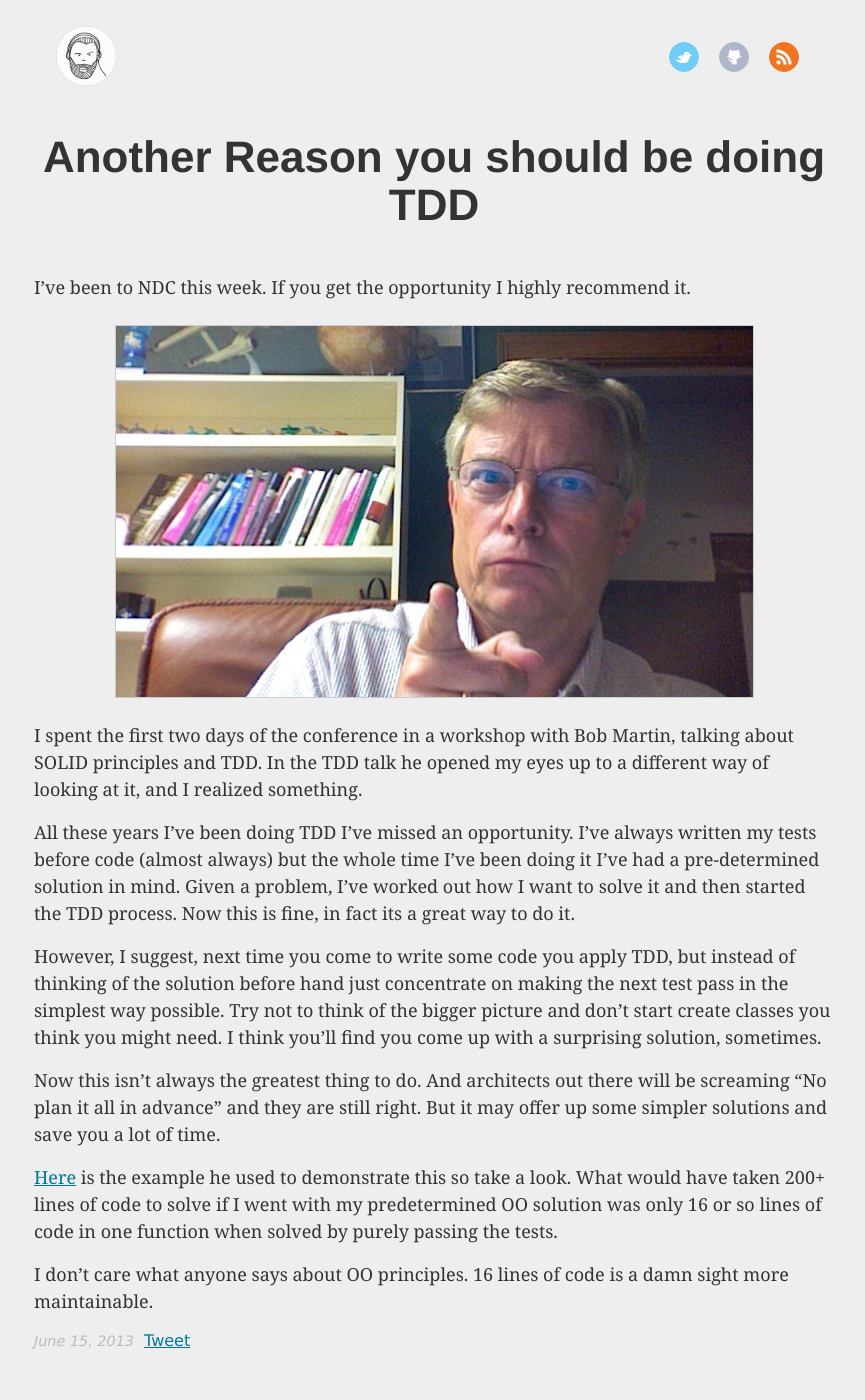
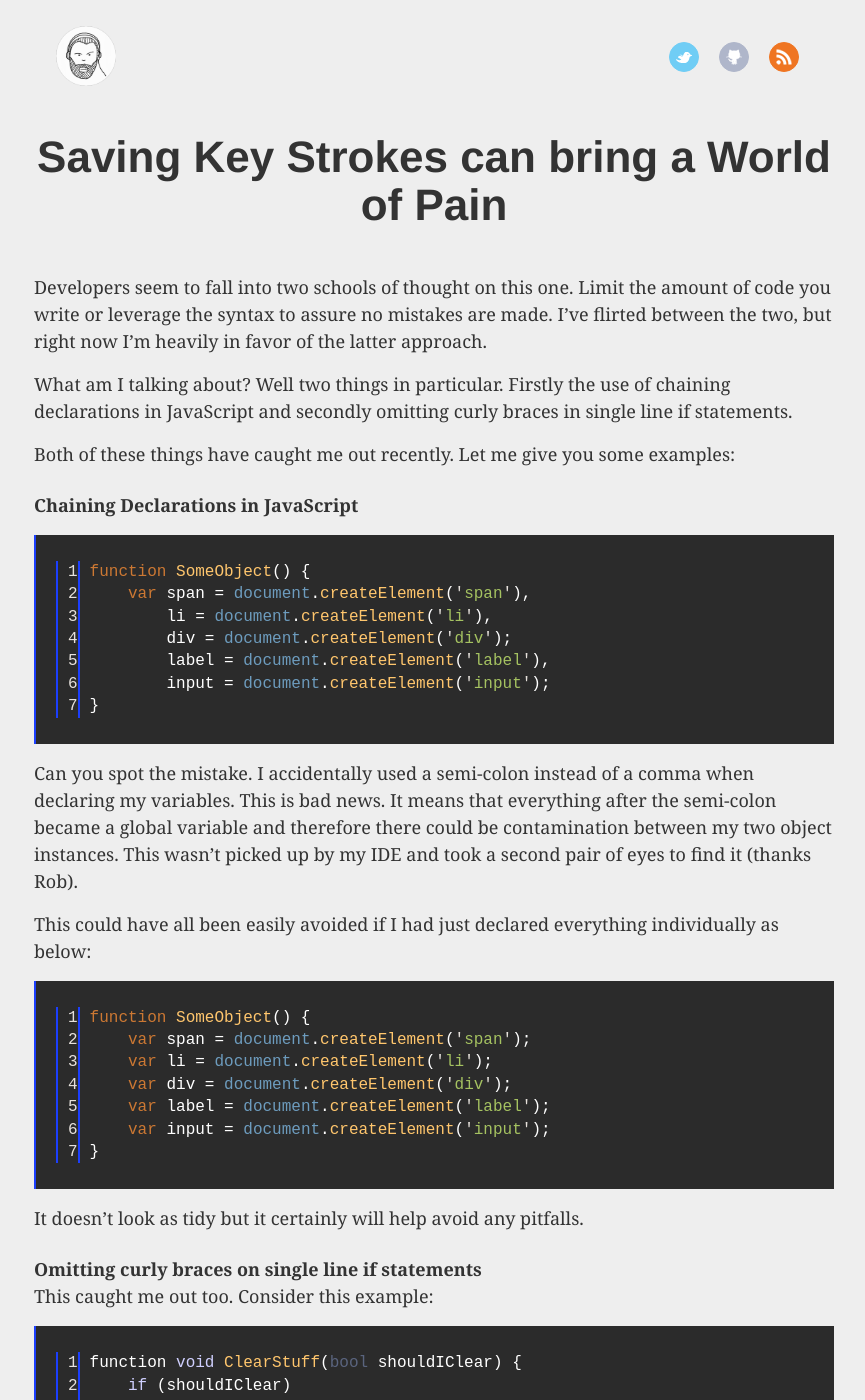
Before and after one commit to invalid-arg/invalid-arg.github.com, a Jekyll site: the page built from index.html, in a window 1280 px wide and 1400 px high. Shown: the whole window, without its empty margins (206-1071 px from the left). Built offline with Jekyll 4.4.1, drawn with Linux system fonts in a browser that asks for light colours; comment, search, counter and statistics services are not loaded; some of the changed text lies outside the part shown.

Commit message:
Saving key strokes can bring a world of pain

```diff
--- /dev/null
+++ b/_posts/2013-7-3-saving-key-strokes-can-bring-a-world-of-pain.md
@@ -0,0 +1,71 @@
+---
+layout: post
+title: Saving Key Strokes can bring a World of Pain
+---
+
+Developers seem to fall into two schools of thought on this one. Limit the amount of code you write or leverage the syntax to assure no mistakes are made. I've flirted between the two, but right now I'm heavily in favor of the latter approach.
+
+What am I talking about? Well two things in particular. Firstly the use of chaining declarations in JavaScript and secondly omitting curly braces in single line if statements.
+
+Both of these things have caught me out recently. Let me give you some examples:
+
+## Chaining Declarations in JavaScript
+
+{% highlight js linenos %}
+function SomeObject() {
+    var span = document.createElement('span'),
+        li = document.createElement('li'),
+        div = document.createElement('div');
+        label = document.createElement('label'),
+        input = document.createElement('input');
+}
+{% endhighlight %}
+
+Can you spot the mistake. I accidentally used a semi-colon instead of a comma when declaring my variables. This is bad news. It means that everything after the semi-colon became a global variable and therefore there could be contamination between my two object instances. This wasn't picked up by my IDE and took a second pair of eyes to find it (thanks Rob).
+
+This could have all been easily avoided if I had just declared everything individually as below:
+
+{% highlight js linenos %}
+function SomeObject() {
+    var span = document.createElement('span');
+    var li = document.createElement('li');
+    var div = document.createElement('div');
+    var label = document.createElement('label');
+    var input = document.createElement('input');
+}
+{% endhighlight %}
+
+It doesn't look as tidy but it certainly will help avoid any pitfalls.
+
+## Omitting curly braces on single line if statements
+This caught me out too. Consider this example:
+
+{% highlight csharp linenos %}
+function void ClearStuff(bool shouldIClear) {
+    if (shouldIClear)
+        Foo = null;
+}
+{% endhighlight %}
+
+If somebody decided they want to clear out Bar as well its possible they would just add the line in below not noticing the lack of braces:
+
+{% highlight csharp linenos %}
+function void ClearStuff(bool shouldIClear) {
+    if (shouldIClear)
+        Foo = null;
+        Bar = null;
+}
+{% endhighlight %}
+
+And this code isn't going to work as expected. Its easily done and will compile so could easily go unnoticed. Better to include the braces so when somebody comes along to modify the code, its clear where the if statement starts and ends:
+
+{% highlight csharp linenos %}
+function void ClearStuff(bool shouldIClear) {
+    if (shouldIClear)
+    {
+        Foo = null;
+    }
+}
+{% endhighlight %}
+
+Some may argue that the code isn't as readable. I say its about limiting pitfalls.
--- /dev/null
+++ b/_posts/2013-7-3-saving-the-key-strokes-can-bring-a-world-of-pain.md
@@ -0,0 +1,71 @@
+---
+layout: post
+title: Saving Key Strokes can bring a World of Pain
+---
+
+Developers seem to fall into two schools of thought on this one. Limit the amount of code you write or leverage the syntax to assure no mistakes are made. I've flirted between the two, but right now I'm heavily in favor of the latter approach.
+
+What am I talking about? Well two things in particular. Firstly the use of chaining declarations in JavaScript and secondly omitting curly braces in single line if statements.
+
+Both of these things have caught me out recently. Let me give you some examples:
+
+## Chaining Declarations in JavaScript
+
+{% highlight js linenos %}
+function SomeObject() {
+    var span = document.createElement('span'),
+        li = document.createElement('li'),
+        div = document.createElement('div');
+        label = document.createElement('label'),
+        input = document.createElement('input');
+}
+{% endhighlight %}
+
+Can you spot the mistake. I accidentally used a semi-colon instead of a comma when declaring my variables. This is bad news. It means that everything after the semi-colon became a global variable and therefore there could be contamination between my two object instances. This wasn't picked up by my IDE and took a second pair of eyes to find it (thanks Rob).
+
+This could have all been easily avoided if I had just declared everything individually as below:
+
+{% highlight js linenos %}
+function SomeObject() {
+    var span = document.createElement('span');
+    var li = document.createElement('li');
+    var div = document.createElement('div');
+    var label = document.createElement('label');
+    var input = document.createElement('input');
+}
+{% endhighlight %}
+
+It doesn't look as tidy but it certainly will help avoid any pitfalls.
+
+## Omitting curly braces on single line if statements
+This caught me out too. Consider this example:
+
+{% highlight csharp linenos %}
+function void ClearStuff(bool shouldIClear) {
+    if (shouldIClear)
+        Foo = null;
+}
+{% endhighlight %}
+
+If somebody decided they want to clear out Bar as well its possible they would just add the line in below not noticing the lack of braces:
+
+{% highlight csharp linenos %}
+function void ClearStuff(bool shouldIClear) {
+    if (shouldIClear)
+        Foo = null;
+        Bar = null;
+}
+{% endhighlight %}
+
+And this code isn't going to work as expected. Its easily done and will compile so could easily go unnoticed. Better to include the braces so when somebody comes along to modify the code, its clear where the if statement starts and ends:
+
+{% highlight csharp linenos %}
+function void ClearStuff(bool shouldIClear) {
+    if (shouldIClear)
+    {
+        Foo = null;
+    }
+}
+{% endhighlight %}
+
+Some may argue that the code isn't as readable. I say its about limiting pitfalls.
```
Also changed, not shown: _posts/2013-6-15-another-reason-to-do-TDD.md (+0 -1 lines).
